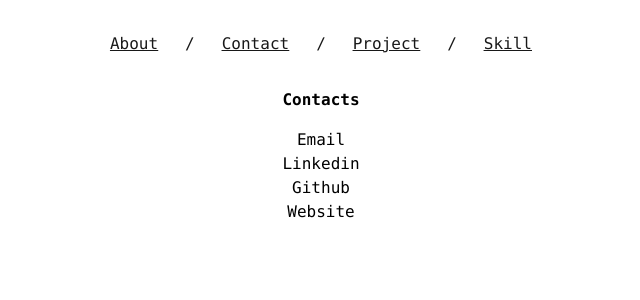
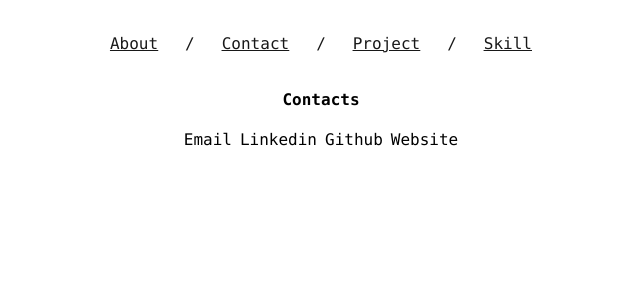
Before and after one commit to thxrhmn/personal-web-next, a Next.js app: page /contact in a window 1280 px wide. Shown: the top 300 px of the page, without its empty margins (319-959 px from the left). Built offline with nearby package versions, Linux system fonts and the light colour scheme.

Commit message:
adding new class

```diff
--- a/pages/contact.js
+++ b/pages/contact.js
@@ -7,7 +7,7 @@ export default function Contact() {
       <Nav />
       <div className="my-8 mx-5">
         <h2 className="text-center mb-4 font-bold">Contacts</h2>
-        <ul className="text-center">
+        <ul className="text-center contacts">
           <li><a href={`mailto:${data.contacts.email}`}>Email</a></li>
           <li><a href={data.contacts.linkedin}>Linkedin</a></li>
           <li><a href={data.contacts.github}>Github</a></li>
```
